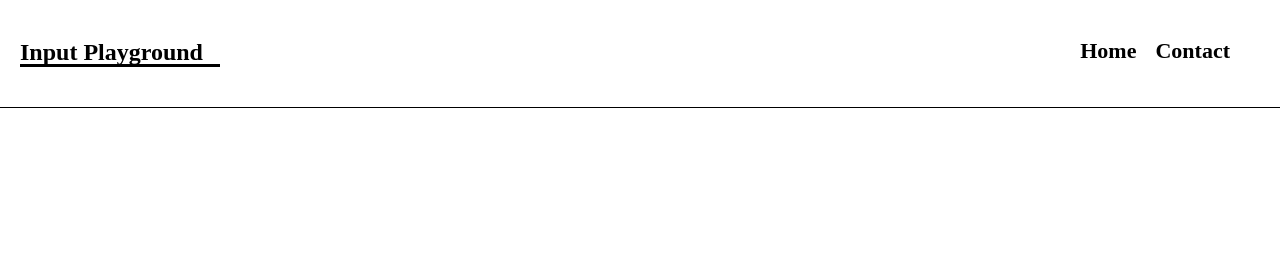
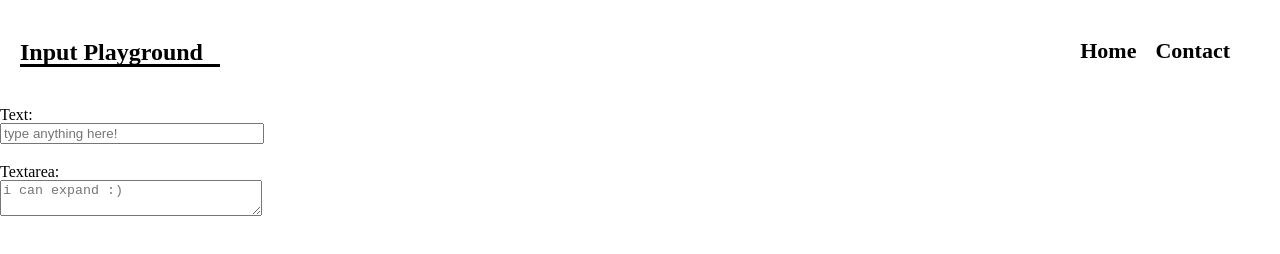
Before and after one commit to imorettini/html-inputs-playground, a plain HTML site: page index.html in a window 1280 px wide. Drawn offline with Linux system fonts and the light colour scheme.

Commit message:
iniciando estrutura html | finalizando estrutura menu

```diff
--- a/index.html
+++ b/index.html
@@ -22,7 +22,19 @@
         </div>
     </header>
     <main>
+        <section class="input-types">
+            <ul>
+                <li>
+                    <label for="text">Text:</label>
+                    <input type="text" id="text" placeholder="type anything here!">
+                </li>
 
+                <li>
+                    <label for="textarea">Textarea:</label>
+                    <textarea placeholder="i can expand :)"></textarea>
+                </li>
+            </ul>
+        </section>
     </main>
     <footer>
 
--- a/style.scss
+++ b/style.scss
@@ -6,7 +6,6 @@
 
 header {
     padding: 40px 20px;
-    border-bottom: solid 1px #000000;
 
     h1 {
         display: inline-block;
@@ -14,11 +13,10 @@ header {
         font-size: 24px;
         font-weight: bold;
         border-bottom: solid 3px #000000;
-
     }
 
-    h1:hover{
-        background: #f069d9;
+    h1:hover {
+        background: #dfa9d6;
     }
 }
 
@@ -44,3 +42,19 @@ nav a:hover {
     color: #c78c19;
     text-decoration: underline;
 }
+
+.input-types {
+    width: 100%;
+    margin: 0 auto;
+
+    li {
+        display: flex;
+        flex-direction: column;
+        margin: 0 0 20px 0;
+    }
+
+    input,
+    textarea {
+        width: 20%;
+    }
+}
```
Also changed, not shown: style.css, 1 other file.
